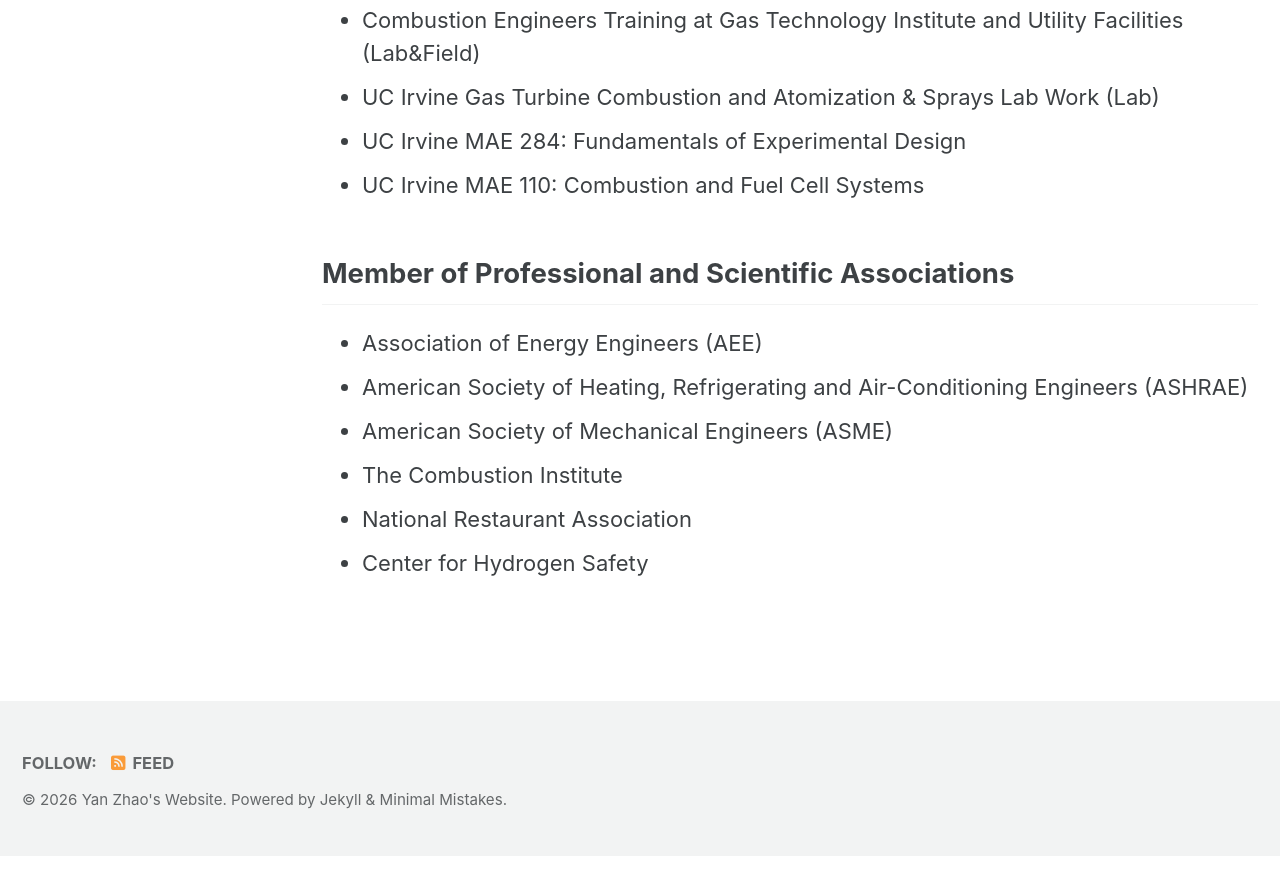
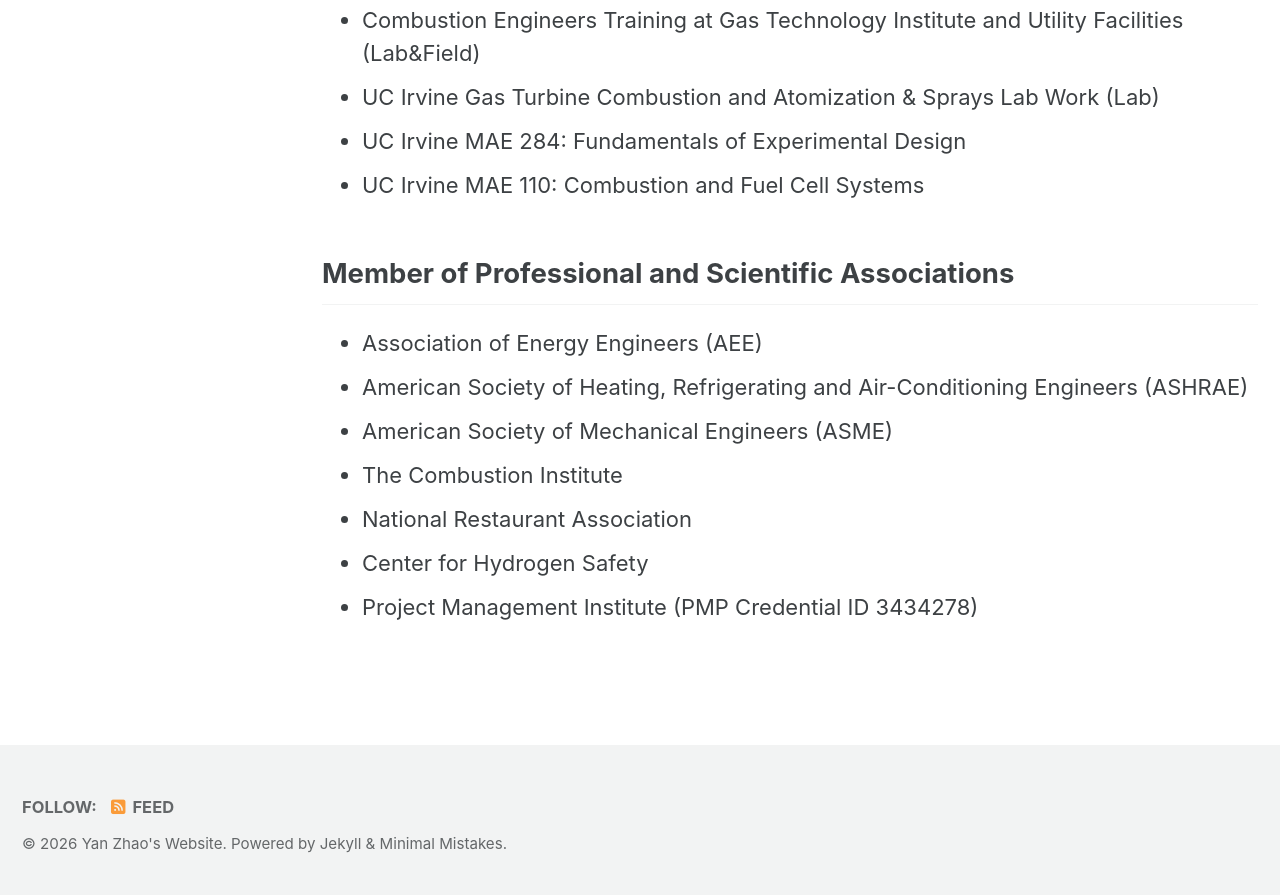
Before and after one commit to yanzhaoenergy/yanzhaoenergy.github.io, a Jekyll site: the page built from overview.md, in a window 1280 px wide and 900 px high, scrolled down 672 px. Shown: the top 895 px of the window. Built offline with Jekyll 4.4.1, drawn with Linux system fonts in a browser that asks for light colours; cached includes are drawn as plain includes; before the commit the page ends 1528 px from its top, so only the background shows below that.

Commit message:
Update overview.md

```diff
--- a/overview.md
+++ b/overview.md
@@ -30,3 +30,4 @@
 - The Combustion Institute
 - National Restaurant Association
 - Center for Hydrogen Safety
+- Project Management Institute (PMP Credential ID 3434278)
```
